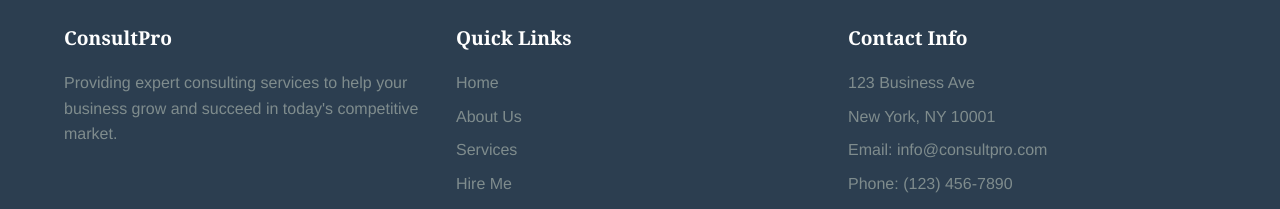
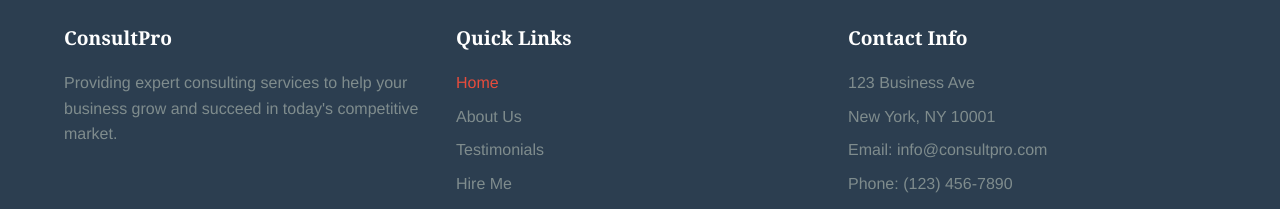
Before and after one commit to Kristo-Asafo-London/church-website, a React (Vite) app: page / in a window 1280 px wide. Shown: the part 2247-2456 px from the top of the page. Built offline with nearby package versions, Linux system fonts and the light colour scheme.

Commit message:
fix footer

```diff
--- a/src/components/layout/Footer.tsx
+++ b/src/components/layout/Footer.tsx
@@ -1,4 +1,5 @@
 import styled from 'styled-components';
+import { NavLink } from 'react-router-dom';
 import { theme } from '../../styles/theme';
 
 const FooterContainer = styled.footer`
@@ -23,10 +24,27 @@ const FooterSection = styled.div`
     font-size: 1.2rem;
   }
 
-  p, a {
+  p {
     color: ${theme.colors.textLight};
     margin-bottom: ${theme.spacing.small};
     display: block;
+  }
+`;
+
+const FooterLink = styled(NavLink)`
+  color: ${theme.colors.textLight};
+  margin-bottom: ${theme.spacing.small};
+  display: block;
+  text-decoration: none;
+  transition: color 0.3s ease;
+
+  &:hover {
+    color: ${theme.colors.accent};
+  }
+
+  &.active {
+    color: ${theme.colors.accent};
+    font-weight: 500;
   }
 `;
 
@@ -49,11 +67,11 @@ export const Footer = () => {
 
         <FooterSection>
           <h3>Quick Links</h3>
-          <a href="/">Home</a>
-          <a href="/about">About Us</a>
-          <a href="/services">Services</a>
-          <a href="/hire-me">Hire Me</a>
-          <a href="/contact">Contact</a>
+          <FooterLink to="/">Home</FooterLink>
+          <FooterLink to="/about">About Us</FooterLink>
+          <FooterLink to="/testimonials">Testimonials</FooterLink>
+          <FooterLink to="/hire-me">Hire Me</FooterLink>
+          <FooterLink to="/contact">Contact</FooterLink>
         </FooterSection>
 
         <FooterSection>
```
